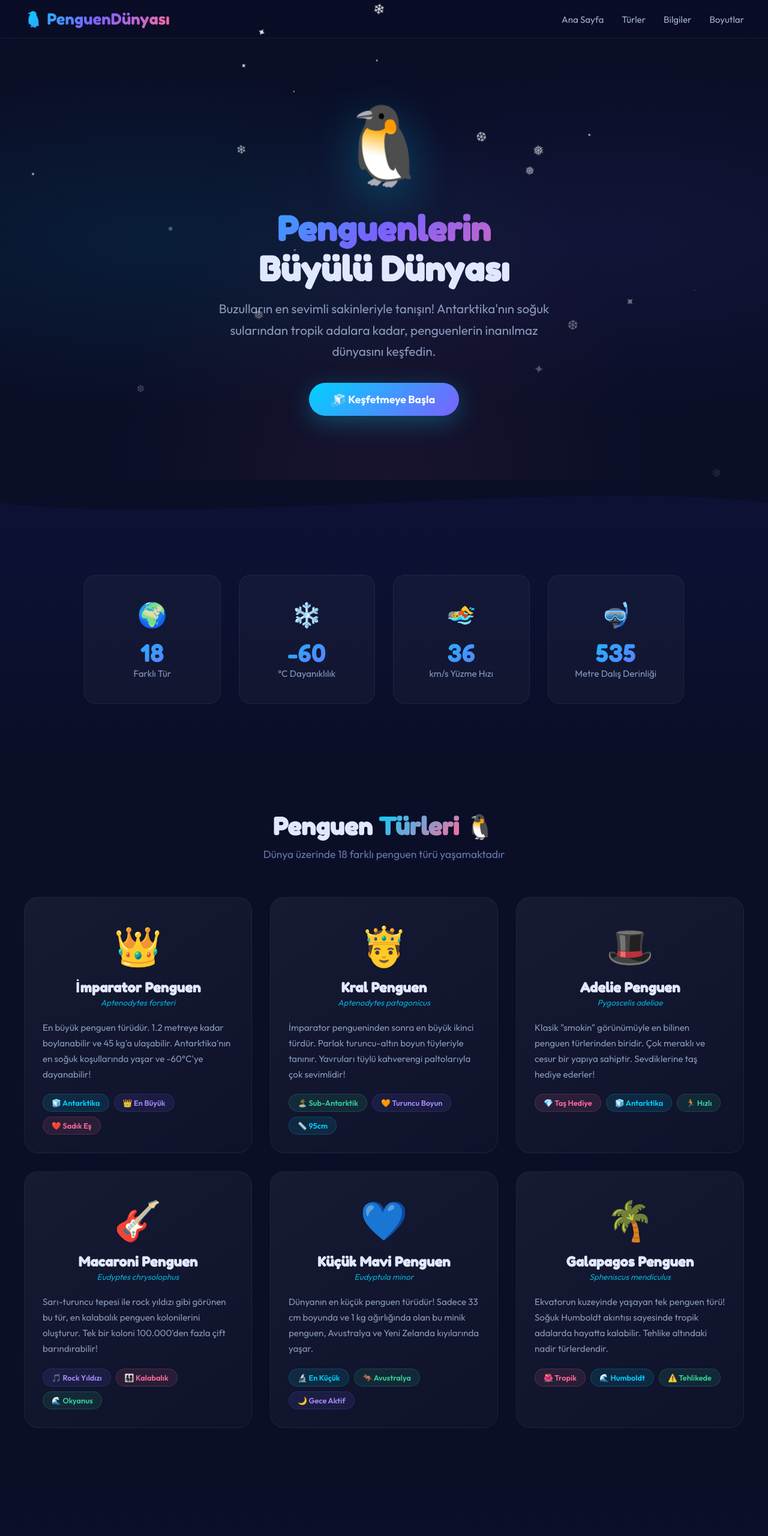
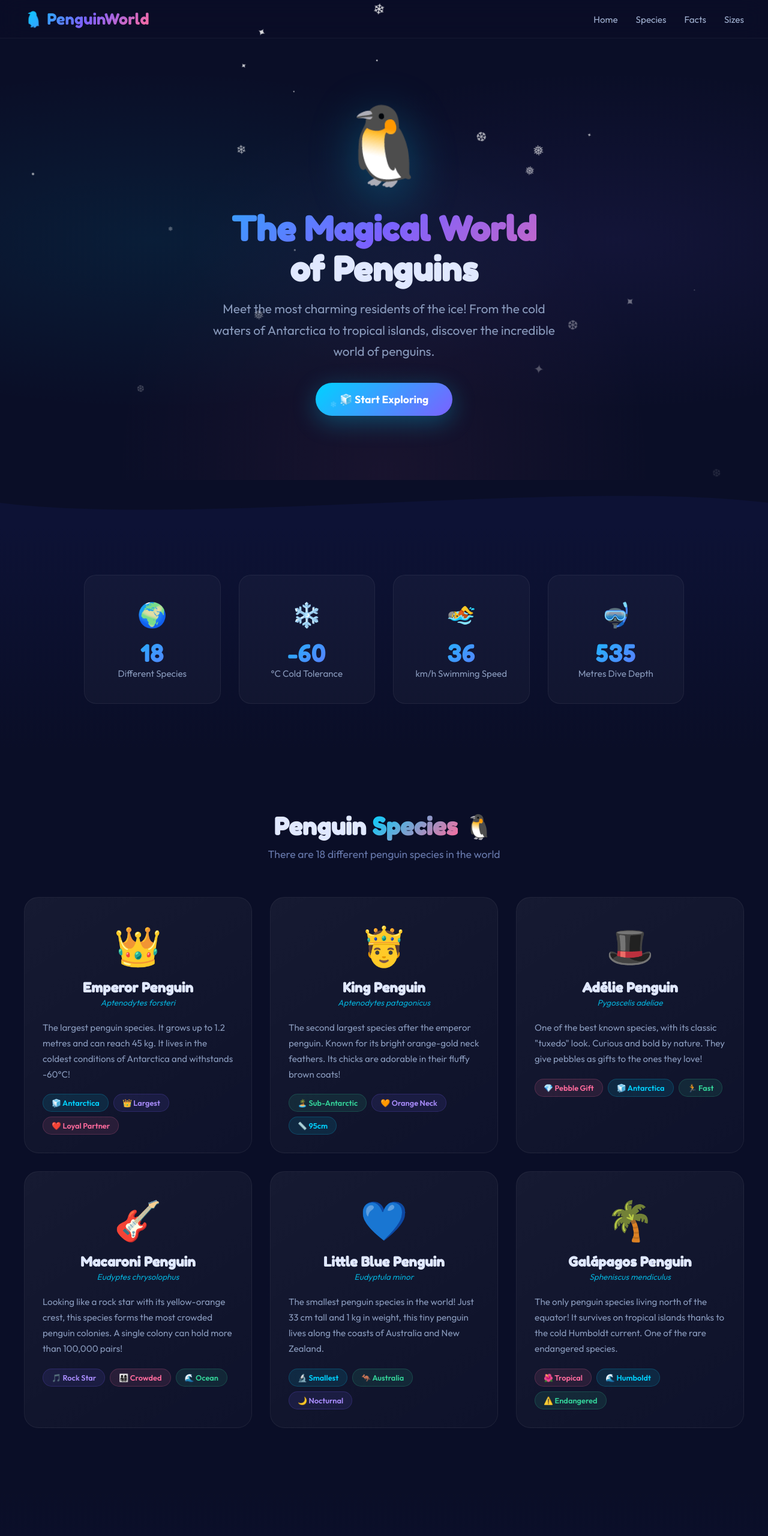
Before and after one commit to ardazeybek-dev/Penguin, a plain HTML site: page index.html in a window 1280 px wide. Shown: the top 2560 px of the page at 60% size. Drawn offline with Linux system fonts and the light colour scheme.

Commit message:
i18n: translate the site and README to English
The page content, navigation, section anchors, code comments and console
messages are now in English so the project reads the same way as the rest
of the portfolio. Content and layout are otherwise unchanged.

```diff
--- a/index.html
+++ b/index.html
@@ -1,13 +1,13 @@
 <!DOCTYPE html>
-<html lang="tr">
+<html lang="en">
 <head>
     <meta charset="UTF-8">
     <meta name="viewport" content="width=device-width, initial-scale=1.0">
-    <meta name="description" content="Penguenlerin Büyülü Dünyası - Eğlenceli ve renkli bir penguen web sitesi">
-    <title>🐧 Penguenlerin Büyülü Dünyası</title>
+    <meta name="description" content="The Magical World of Penguins - a fun and colourful penguin website">
+    <title>🐧 The Magical World of Penguins</title>
     <link href="https://fonts.googleapis.com/css2?family=Outfit:wght@300;400;600;700;800;900&family=Fredoka+One&display=swap" rel="stylesheet">
     <style>
-        /* ===== GENEL AYARLAR ===== */
+        /* ===== GLOBAL SETTINGS ===== */
         * {
             margin: 0;
             padding: 0;
@@ -22,7 +22,7 @@
             scroll-behavior: smooth;
         }
 
-        /* ===== KAR YAĞIŞI ===== */
+        /* ===== SNOWFALL ===== */
         .snowflake {
             position: fixed;
             top: -10px;
@@ -100,7 +100,7 @@
             width: 100%;
         }
 
-        /* ===== HERO BÖLÜMÜ ===== */
+        /* ===== HERO SECTION ===== */
         .hero {
             min-height: 100vh;
             display: flex;
@@ -185,7 +185,7 @@
             box-shadow: 0 15px 50px rgba(0, 210, 255, 0.5);
         }
 
-        /* ===== DALGA GEÇİŞİ ===== */
+        /* ===== WAVE DIVIDER ===== */
         .wave-divider {
             width: 100%;
             overflow: hidden;
@@ -199,7 +199,7 @@
             height: 80px;
         }
 
-        /* ===== İSTATİSTİKLER ===== */
+        /* ===== STATS ===== */
         .stats-section {
             padding: 80px 40px;
             background: linear-gradient(180deg, #0d1235 0%, #0a0e27 100%);
@@ -251,7 +251,7 @@
             margin-top: 5px;
         }
 
-        /* ===== PENGUEN TÜRLERİ ===== */
+        /* ===== PENGUIN SPECIES ===== */
         .species-section {
             padding: 100px 40px;
             background: #0a0e27;
@@ -403,7 +403,7 @@
             border: 1px solid rgba(52, 211, 153, 0.2);
         }
 
-        /* ===== EĞLENCELİ BİLGİLER ===== */
+        /* ===== FUN FACTS ===== */
         .fun-section {
             padding: 100px 40px;
             background: linear-gradient(180deg, #0a0e27 0%, #0d1235 50%, #0a0e27 100%);
@@ -469,7 +469,7 @@
             z-index: 1;
         }
 
-        /* ===== PENGUEN BOYUT KARŞILAŞTIRMASI ===== */
+        /* ===== PENGUIN SIZE COMPARISON ===== */
         .size-section {
             padding: 100px 40px;
             background: #0a0e27;
@@ -582,7 +582,7 @@
             color: #00d2ff;
         }
 
-        /* ===== SCROLL ANİMASYONLARI ===== */
+        /* ===== SCROLL ANIMATIONS ===== */
         .reveal {
             opacity: 0;
             transform: translateY(40px);
@@ -594,7 +594,7 @@
             transform: translateY(0);
         }
 
-        /* ===== MOBİL UYUMLULUK ===== */
+        /* ===== RESPONSIVE ===== */
         @media (max-width: 768px) {
             .hero h1 {
                 font-size: 2.2em;
@@ -633,7 +633,7 @@
             }
         }
 
-        /* ===== TIK EFEKTİ ===== */
+        /* ===== CLICK EFFECT ===== */
         .click-effect {
             position: fixed;
             pointer-events: none;
@@ -651,111 +651,111 @@
 
     <!-- NAVBAR -->
     <nav class="navbar">
-        <div class="logo">🐧 PenguenDünyası</div>
+        <div class="logo">🐧 PenguinWorld</div>
         <ul class="nav-links">
-            <li><a href="#anasayfa">Ana Sayfa</a></li>
-            <li><a href="#turler">Türler</a></li>
-            <li><a href="#bilgiler">Bilgiler</a></li>
-            <li><a href="#boyut">Boyutlar</a></li>
+            <li><a href="#home">Home</a></li>
+            <li><a href="#species">Species</a></li>
+            <li><a href="#facts">Facts</a></li>
+            <li><a href="#sizes">Sizes</a></li>
         </ul>
     </nav>
 
     <!-- HERO -->
-    <section class="hero" id="anasayfa">
+    <section class="hero" id="home">
         <div class="hero-penguin" id="mainPenguin">🐧</div>
-        <h1><span class="gradient-text">Penguenlerin</span><br>Büyülü Dünyası</h1>
-        <p>Buzulların en sevimli sakinleriyle tanışın! Antarktika'nın soğuk sularından tropik adalara kadar, penguenlerin inanılmaz dünyasını keşfedin.</p>
-        <a href="#turler" class="hero-btn">🧊 Keşfetmeye Başla</a>
+        <h1><span class="gradient-text">The Magical World</span><br>of Penguins</h1>
+        <p>Meet the most charming residents of the ice! From the cold waters of Antarctica to tropical islands, discover the incredible world of penguins.</p>
+        <a href="#species" class="hero-btn">🧊 Start Exploring</a>
     </section>
 
-    <!-- DALGA -->
+    <!-- WAVE -->
     <div class="wave-divider">
         <svg viewBox="0 0 1200 80" preserveAspectRatio="none">
             <path d="M0,40 C300,80 900,0 1200,40 L1200,80 L0,80 Z" fill="#0d1235"/>
         </svg>
     </div>
 
-    <!-- İSTATİSTİKLER -->
+    <!-- STATS -->
     <section class="stats-section">
         <div class="stats-grid">
             <div class="stat-card reveal">
                 <span class="stat-emoji">🌍</span>
                 <span class="stat-number" data-target="18">0</span>
-                <span class="stat-label">Farklı Tür</span>
+                <span class="stat-label">Different Species</span>
             </div>
             <div class="stat-card reveal">
                 <span class="stat-emoji">❄️</span>
                 <span class="stat-number" data-target="-60">0</span>
-                <span class="stat-label">°C Dayanıklılık</span>
+                <span class="stat-label">°C Cold Tolerance</span>
             </div>
             <div class="stat-card reveal">
                 <span class="stat-emoji">🏊</span>
                 <span class="stat-number" data-target="36">0</span>
-                <span class="stat-label">km/s Yüzme Hızı</span>
+                <span class="stat-label">km/h Swimming Speed</span>
             </div>
             <div class="stat-card reveal">
                 <span class="stat-emoji">🤿</span>
                 <span class="stat-number" data-target="535">0</span>
-                <span class="stat-label">Metre Dalış Derinliği</span>
+                <span class="stat-label">Metres Dive Depth</span>
             </div>
         </div>
     </section>
 
-    <!-- PENGUEN TÜRLERİ -->
-    <section class="species-section" id="turler">
+    <!-- PENGUIN SPECIES -->
+    <section class="species-section" id="species">
         <div class="section-title reveal">
-            <h2>Penguen <span class="highlight">Türleri</span> 🐧</h2>
-            <p>Dünya üzerinde 18 farklı penguen türü yaşamaktadır</p>
+            <h2>Penguin <span class="highlight">Species</span> 🐧</h2>
+            <p>There are 18 different penguin species in the world</p>
         </div>
 
         <div class="species-grid">
-            <!-- İmparator -->
+            <!-- Emperor -->
             <div class="species-card reveal">
                 <div class="card-header">
                     <span class="penguin-icon">👑</span>
-                    <h3>İmparator Penguen</h3>
+                    <h3>Emperor Penguin</h3>
                     <div class="latin-name">Aptenodytes forsteri</div>
                 </div>
                 <div class="card-body">
-                    <p>En büyük penguen türüdür. 1.2 metreye kadar boylanabilir ve 45 kg'a ulaşabilir. Antarktika'nın en soğuk koşullarında yaşar ve -60°C'ye dayanabilir!</p>
+                    <p>The largest penguin species. It grows up to 1.2 metres and can reach 45 kg. It lives in the coldest conditions of Antarctica and withstands -60°C!</p>
                     <div class="card-tags">
-                        <span class="card-tag tag-blue">🧊 Antarktika</span>
-                        <span class="card-tag tag-purple">👑 En Büyük</span>
-                        <span class="card-tag tag-pink">❤️ Sadık Eş</span>
+                        <span class="card-tag tag-blue">🧊 Antarctica</span>
+                        <span class="card-tag tag-purple">👑 Largest</span>
+                        <span class="card-tag tag-pink">❤️ Loyal Partner</span>
                     </div>
                 </div>
             </div>
 
-            <!-- Kral -->
+            <!-- King -->
             <div class="species-card reveal">
                 <div class="card-header">
                     <span class="penguin-icon">🤴</span>
-                    <h3>Kral Penguen</h3>
+                    <h3>King Penguin</h3>
                     <div class="latin-name">Aptenodytes patagonicus</div>
                 </div>
                 <div class="card-body">
-                    <p>İmparator pengueninden sonra en büyük ikinci türdür. Parlak turuncu-altın boyun tüyleriyle tanınır. Yavruları tüylü kahverengi paltolarıyla çok sevimlidir!</p>
+                    <p>The second largest species after the emperor penguin. Known for its bright orange-gold neck feathers. Its chicks are adorable in their fluffy brown coats!</p>
                     <div class="card-tags">
-                        <span class="card-tag tag-green">🏝️ Sub-Antarktik</span>
-                        <span class="card-tag tag-purple">🧡 Turuncu Boyun</span>
+                        <span class="card-tag tag-green">🏝️ Sub-Antarctic</span>
+                        <span class="card-tag tag-purple">🧡 Orange Neck</span>
                         <span class="card-tag tag-blue">📏 95cm</span>
                     </div>
                 </div>
             </div>
 
-            <!-- Adelie -->
+            <!-- Adélie -->
             <div class="species-card reveal">
                 <div class="card-header">
                     <span class="penguin-icon">🎩</span>
-                    <h3>Adelie Penguen</h3>
+                    <h3>Adélie Penguin</h3>
                     <div class="latin-name">Pygoscelis adeliae</div>
                 </div>
                 <div class="card-body">
-                    <p>Klasik "smokin" görünümüyle en bilinen penguen türlerinden biridir. Çok meraklı ve cesur bir yapıya sahiptir. Sevdiklerine taş hediye ederler!</p>
+                    <p>One of the best known species, with its classic "tuxedo" look. Curious and bold by nature. They give pebbles as gifts to the ones they love!</p>
                     <div class="card-tags">
-                        <span class="card-tag tag-pink">💎 Taş Hediye</span>
-                        <span class="card-tag tag-blue">🧊 Antarktika</span>
-                        <span class="card-tag tag-green">🏃 Hızlı</span>
+                        <span class="card-tag tag-pink">💎 Pebble Gift</span>
+                        <span class="card-tag tag-blue">🧊 Antarctica</span>
+                        <span class="card-tag tag-green">🏃 Fast</span>
                     </div>
                 </div>
             </div>
@@ -764,122 +764,122 @@
             <div class="species-card reveal">
                 <div class="card-header">
                     <span class="penguin-icon">🎸</span>
-                    <h3>Macaroni Penguen</h3>
+                    <h3>Macaroni Penguin</h3>
                     <div class="latin-name">Eudyptes chrysolophus</div>
                 </div>
                 <div class="card-body">
-                    <p>Sarı-turuncu tepesi ile rock yıldızı gibi görünen bu tür, en kalabalık penguen kolonilerini oluşturur. Tek bir koloni 100.000'den fazla çift barındırabilir!</p>
+                    <p>Looking like a rock star with its yellow-orange crest, this species forms the most crowded penguin colonies. A single colony can hold more than 100,000 pairs!</p>
                     <div class="card-tags">
-                        <span class="card-tag tag-purple">🎵 Rock Yıldızı</span>
-                        <span class="card-tag tag-pink">👨‍👩‍👧‍👦 Kalabalık</span>
-                        <span class="card-tag tag-green">🌊 Okyanus</span>
+                        <span class="card-tag tag-purple">🎵 Rock Star</span>
+                        <span class="card-tag tag-pink">👨‍👩‍👧‍👦 Crowded</span>
+                        <span class="card-tag tag-green">🌊 Ocean</span>
                     </div>
                 </div>
             </div>
 
-            <!-- Küçük Mavi -->
+            <!-- Little Blue -->
             <div class="species-card reveal">
                 <div class="card-header">
                     <span class="penguin-icon">💙</span>
-                    <h3>Küçük Mavi Penguen</h3>
+                    <h3>Little Blue Penguin</h3>
                     <div class="latin-name">Eudyptula minor</div>
                 </div>
                 <div class="card-body">
-                    <p>Dünyanın en küçük penguen türüdür! Sadece 33 cm boyunda ve 1 kg ağırlığında olan bu minik penguen, Avustralya ve Yeni Zelanda kıyılarında yaşar.</p>
+                    <p>The smallest penguin species in the world! Just 33 cm tall and 1 kg in weight, this tiny penguin lives along the coasts of Australia and New Zealand.</p>
                     <div class="card-tags">
-                        <span class="card-tag tag-blue">🔬 En Küçük</span>
-                        <span class="card-tag tag-green">🦘 Avustralya</span>
-                        <span class="card-tag tag-purple">🌙 Gece Aktif</span>
+                        <span class="card-tag tag-blue">🔬 Smallest</span>
+                        <span class="card-tag tag-green">🦘 Australia</span>
+                        <span class="card-tag tag-purple">🌙 Nocturnal</span>
                     </div>
                 </div>
             </div>
 
-            <!-- Galapagos -->
+            <!-- Galápagos -->
             <div class="species-card reveal">
                 <div class="card-header">
                     <span class="penguin-icon">🌴</span>
-                    <h3>Galapagos Penguen</h3>
+                    <h3>Galápagos Penguin</h3>
                     <div class="latin-name">Spheniscus mendiculus</div>
                 </div>
                 <div class="card-body">
-                    <p>Ekvatorun kuzeyinde yaşayan tek penguen türü! Soğuk Humboldt akıntısı sayesinde tropik adalarda hayatta kalabilir. Tehlike altındaki nadir türlerdendir.</p>
+                    <p>The only penguin species living north of the equator! It survives on tropical islands thanks to the cold Humboldt current. One of the rare endangered species.</p>
                     <div class="card-tags">
-                        <span class="card-tag tag-pink">🌺 Tropik</span>
+                        <span class="card-tag tag-pink">🌺 Tropical</span>
                         <span class="card-tag tag-blue">🌊 Humboldt</span>
-                        <span class="card-tag tag-green">⚠️ Tehlikede</span>
+                        <span class="card-tag tag-green">⚠️ Endangered</span>
                     </div>
                 </div>
             </div>
         </div>
     </section>
 
-    <!-- EĞLENCELİ BİLGİLER -->
-    <section class="fun-section" id="bilgiler">
+    <!-- FUN FACTS -->
+    <section class="fun-section" id="facts">
         <div class="section-title reveal">
-            <h2>Eğlenceli <span class="highlight">Bilgiler</span> 🎉</h2>
-            <p>Penguenler hakkında bilmediğiniz şaşırtıcı gerçekler</p>
+            <h2>Fun <span class="highlight">Facts</span> 🎉</h2>
+            <p>Surprising things you did not know about penguins</p>
         </div>
 
         <div class="fun-grid">
             <div class="fun-card reveal">
                 <span class="fun-emoji">💍</span>
-                <h3>Taş ile Evlenme Teklifi</h3>
-                <p>Adelie penguenleri, beğendikleri dişiye en güzel çakıl taşını hediye ederek evlenme teklifi yapar. Dişi taşı beğenirse, birlikte yuva kurarlar!</p>
+                <h3>Proposing With a Pebble</h3>
+                <p>Adélie penguins propose by offering the finest pebble they can find to the female they like. If she approves of the pebble, they build a nest together!</p>
             </div>
 
             <div class="fun-card reveal">
                 <span class="fun-emoji">🫂</span>
-                <h3>Birlikte Isınma</h3>
-                <p>İmparator penguenleri, -60°C soğuklarda hayatta kalmak için "huddle" adı verilen dev bir grup oluşturur. Sırayla ortaya geçerek ısınırlar!</p>
+                <h3>Huddling for Warmth</h3>
+                <p>To survive -60°C cold, emperor penguins form a huge group called a "huddle". They take turns moving to the centre to warm up!</p>
             </div>
 
             <div class="fun-card reveal">
                 <span class="fun-emoji">🏃‍♂️</span>
-                <h3>Karın Üstünde Kayma</h3>
-                <p>Penguenler yürümek yerine karınlarının üstüne yatıp kayarak hareket edebilir. Bu harekete "tobogganing" denir ve enerji tasarrufu sağlar!</p>
+                <h3>Sliding on Their Bellies</h3>
+                <p>Instead of walking, penguins can lie on their bellies and slide. This move is called "tobogganing" and it saves a lot of energy!</p>
             </div>
 
             <div class="fun-card reveal">
                 <span class="fun-emoji">🧂</span>
-                <h3>Tuzlu Su İçebilirler</h3>
-                <p>Penguenlerin gözlerinin arkasında özel bir bez vardır. Bu bez, deniz suyundaki fazla tuzu filtreler. Böylece tuzlu su içebilirler!</p>
+                <h3>They Can Drink Salt Water</h3>
+                <p>Penguins have a special gland behind their eyes. It filters the excess salt out of sea water, so they can drink straight from the ocean!</p>
             </div>
 
             <div class="fun-card reveal">
                 <span class="fun-emoji">🎵</span>
-                <h3>Benzersiz Ses</h3>
-                <p>Her penguenin kendine özgü bir sesi vardır. Binlerce penguen arasında eşlerini ve yavrularını bu benzersiz sesleriyle bulabilirler!</p>
+                <h3>A Unique Call</h3>
+                <p>Every penguin has its own distinct call. Among thousands of birds they can find their partner and their chicks by that unique sound alone!</p>
             </div>
 
             <div class="fun-card reveal">
                 <span class="fun-emoji">🦕</span>
-                <h3>60 Milyon Yıllık Tarih</h3>
-                <p>Penguenler 60 milyon yıldır Dünya'da yaşıyor! Ataları dinozorlarla aynı dönemde yaşamış ve uçabilen kuşlardı!</p>
+                <h3>60 Million Years of History</h3>
+                <p>Penguins have lived on Earth for 60 million years! Their ancestors shared the planet with dinosaurs and were birds that could fly!</p>
             </div>
         </div>
     </section>
 
-    <!-- BOYUT KARŞILAŞTIRMASI -->
-    <section class="size-section" id="boyut">
+    <!-- SIZE COMPARISON -->
+    <section class="size-section" id="sizes">
         <div class="section-title reveal">
-            <h2>Boyut <span class="highlight">Karşılaştırması</span> 📏</h2>
-            <p>En küçüğünden en büyüğüne penguen boyutları</p>
+            <h2>Size <span class="highlight">Comparison</span> 📏</h2>
+            <p>Penguin sizes from the smallest to the largest</p>
         </div>
 
         <div class="size-comparison reveal">
             <div class="penguin-size">
                 <div class="size-bar" style="height: 80px; background: linear-gradient(180deg, #60a5fa, #3b82f6);">🐧</div>
-                <span class="size-label">Küçük Mavi</span>
+                <span class="size-label">Little Blue</span>
                 <span class="size-height">33 cm</span>
             </div>
             <div class="penguin-size">
                 <div class="size-bar" style="height: 110px; background: linear-gradient(180deg, #a78bfa, #7c3aed);">🐧</div>
-                <span class="size-label">Galapagos</span>
+                <span class="size-label">Galápagos</span>
                 <span class="size-height">49 cm</span>
             </div>
             <div class="penguin-size">
                 <div class="size-bar" style="height: 150px; background: linear-gradient(180deg, #f472b6, #ec4899);">🐧</div>
-                <span class="size-label">Adelie</span>
+                <span class="size-label">Adélie</span>
                 <span class="size-height">70 cm</span>
             </div>
             <div class="penguin-size">
@@ -889,12 +889,12 @@
             </div>
             <div class="penguin-size">
                 <div class="size-bar" style="height: 230px; background: linear-gradient(180deg, #34d399, #10b981);">🐧</div>
-                <span class="size-label">Kral</span>
+                <span class="size-label">King</span>
                 <span class="size-height">95 cm</span>
             </div>
             <div class="penguin-size">
                 <div class="size-bar" style="height: 290px; background: linear-gradient(180deg, #fbbf24, #f59e0b);">👑</div>
-                <span class="size-label">İmparator</span>
+                <span class="size-label">Emperor</span>
                 <span class="size-height">120 cm</span>
             </div>
         </div>
@@ -904,22 +904,22 @@
     <footer class="footer">
         <span class="footer-penguin">🐧</span>
         <p>
-            <span class="heart">❤️</span> ile yapıldı — Penguenlerin Büyülü Dünyası © 2026
+            Made with <span class="heart">❤️</span> — The Magical World of Penguins © 2026
         </p>
         <p style="margin-top: 10px; color: #334466; font-size: 0.8em;">
-            Bu site eğitim ve eğlence amaçlıdır. Penguenleri sevelim ve koruyalım! 🌍
+            This site is for education and fun. Let's love and protect penguins! 🌍
         </p>
         <div class="footer-links">
-            <a href="#anasayfa">🏠 Ana Sayfa</a>
-            <a href="#turler">🐧 Türler</a>
-            <a href="#bilgiler">🎉 Bilgiler</a>
-            <a href="#boyut">📏 Boyutlar</a>
+            <a href="#home">🏠 Home</a>
+            <a href="#species">🐧 Species</a>
+            <a href="#facts">🎉 Facts</a>
+            <a href="#sizes">📏 Sizes</a>
         </div>
     </footer>
 
     <!-- JAVASCRIPT -->
     <script>
-        // ===== KAR YAĞIŞI =====
+        // ===== SNOWFALL =====
         function createSnowflakes() {
             const snowflakes = ['❄', '❅', '❆', '✦', '•'];
             const container = document.body;
@@ -940,7 +940,7 @@
 
         createSnowflakes();
 
-        // ===== SCROLL ANİMASYONLARI =====
+        // ===== SCROLL ANIMATIONS =====
         const revealElements = document.querySelectorAll('.reveal');
 
         const revealObserver = new IntersectionObserver((entries) => {
@@ -955,7 +955,7 @@
 
         revealElements.forEach(el => revealObserver.observe(el));
 
-        // ===== SAYAÇ ANİMASYONU =====
+        // ===== COUNTER ANIMATION =====
         const statNumbers = document.querySelectorAll('.stat-number[data-target]');
 
         const counterObserver = new IntersectionObserver((entries) => {
@@ -990,7 +990,7 @@
             requestAnimationFrame(update);
         }
 
-        // ===== PENGUEN TIKLA EFEKTİ =====
+        // ===== PENGUIN CLICK EFFECT =====
         const mainPenguin = document.getElementById('mainPenguin');
         const penguinEmojis = ['🐧', '🐦', '🥶', '❄️', '🧊', '🐟', '🦐', '💙'];
         let penguinIndex = 0;
@@ -1004,7 +1004,7 @@
             }, 300);
         });
 
-        // ===== TIKLA EFEKTİ (HER YERDE) =====
+        // ===== CLICK EFFECT (ANYWHERE) =====
         document.addEventListener('click', (e) => {
             const emojis = ['🐧', '❄️', '✨', '💙', '🧊'];
             const effect = document.createElement('div');
@@ -1017,7 +1017,7 @@
             setTimeout(() => effect.remove(), 600);
         });
 
-        // ===== NAVBAR SCROLL EFEKTİ =====
+        // ===== NAVBAR SCROLL EFFECT =====
         window.addEventListener('scroll', () => {
             const navbar = document.querySelector('.navbar');
             if (window.scrollY > 50) {
@@ -1040,9 +1040,9 @@
             });
         });
 
-        // ===== KONSOL MESAJI =====
-        console.log('%c🐧 Penguenlerin Büyülü Dünyası!', 'color: #00d2ff; font-size: 24px; font-weight: bold;');
-        console.log('%cBu site sevgiyle yapılmıştır. Penguenleri koruyalım! 💙', 'color: #7b61ff; font-size: 14px;');
+        // ===== CONSOLE MESSAGE =====
+        console.log('%c🐧 The Magical World of Penguins!', 'color: #00d2ff; font-size: 24px; font-weight: bold;');
+        console.log('%cThis site was made with love. Let\'s protect penguins! 💙', 'color: #7b61ff; font-size: 14px;');
     </script>
 </body>
 </html>
```
Also changed, not shown: 1 other file.
